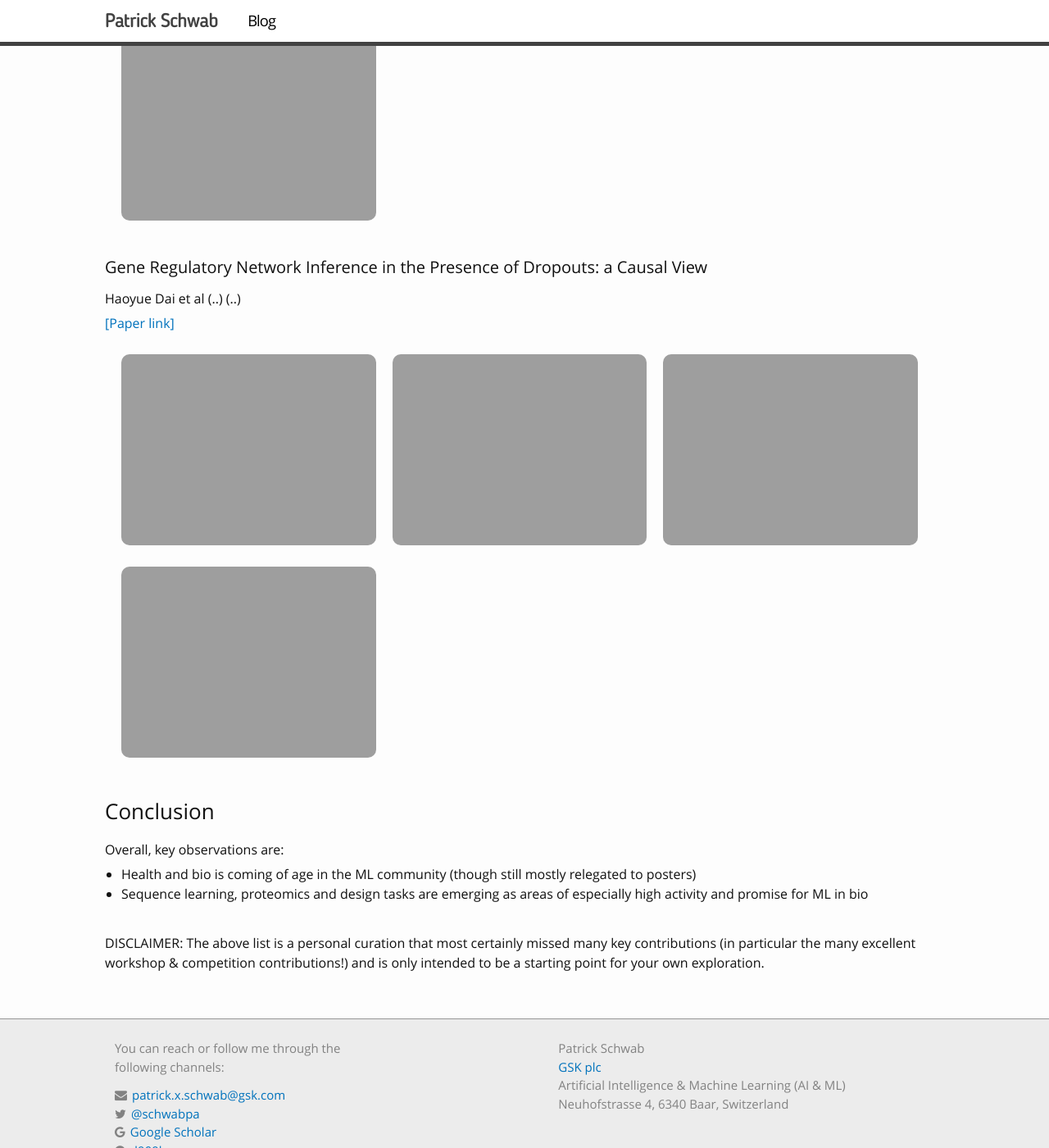
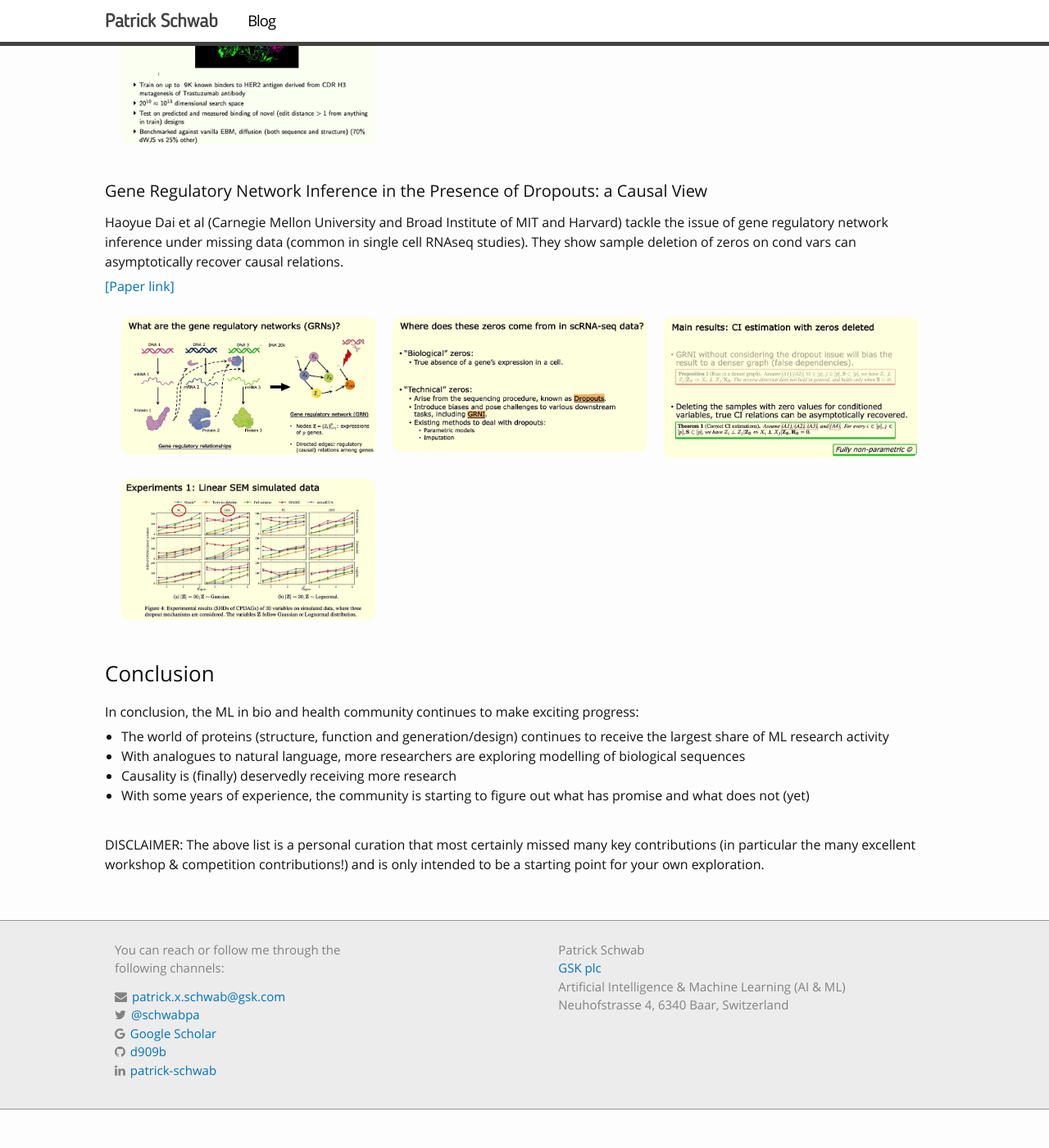
Before and after one commit to d909b/d909b.github.io, a Jekyll site: the page built from _posts/2024-05-11-iclr2024.md, in a window 1280 px wide and 1400 px high, scrolled down 7201 px. Shown: the whole window at 82% size. Built offline with Jekyll 4.4.1, drawn with Linux system fonts in a browser that asks for light colours; nearby versions of some CDN libraries; library files that are not in the unit come from our copies; after the commit the page ends 8554 px from its top, so only the background shows below that; some of the changed text lies outside the part shown.

Commit message:
initial iclr2024

```diff
--- a/_posts/2024-05-11-iclr2024.md
+++ b/_posts/2024-05-11-iclr2024.md
@@ -127,7 +127,7 @@ In his excellent keynote, Moritz Hardt (MPI for Intelligent Systems) tells us wh
 
 <h4>Navigating the Design Space of Equivariant Diffusion-Based Generative Models for De Novo 3D Molecule Generation</h4>
 
-Tuan Le et al (...) ...
+Tuan Le et al (Pfizer, Freie Universität Berlin) explore the design space of de novo 3D molecule generation methods and develop a new approach to equivariant diffusion that sets a new state-of-the-art.
 
 <a href="https://openreview.net/forum?id=kzGuiRXZrQ">[Paper link]</a>
 
@@ -137,7 +137,7 @@ Tuan Le et al (...) ...
 
 <h4>SaProt: Protein Language Modeling with Structure-aware Vocabulary</h4>
 
-Jin Su et al (...) ...
+Jin Su et al (Zhejiang University and Westlake University) present a new protein language model (pLM) using a structure-aware vocabulary called SaProt - cotrained on residue and structure tokens (encoded via Foldseek). Trained on 40m sequences, SaProt is state-of-the-art on ProteinGym & ClinVar.
 
 <a href="https://openreview.net/forum?id=6MRm3G4NiU">[Paper link]</a>
 
@@ -145,25 +145,24 @@ Jin Su et al (...) ...
 <galleryitem src="http://schwabpatrick.com/img/iclr2024/js1.png"></galleryitem>
 <galleryitem src="http://schwabpatrick.com/img/iclr2024/js2.png"></galleryitem>
 <galleryitem src="http://schwabpatrick.com/img/iclr2024/js3.png"></galleryitem>
-<galleryitem src="http://schwabpatrick.com/img/iclr2024/js4.png"></galleryitem>
 </div>
 
 <h4>Protein Discovery with Discrete Walk-Jump Sampling</h4>
 
-Frey et al (Prescient Design/Genentech) (...)
+Frey et al (Prescient Design/Genentech) introduce discrete generative models using a learned energy function & a sampling and projection approach (walk-jump sampling). They generated functional antibodies in the lab with high hit rate.
 
 <a href="https://openreview.net/forum?id=zMPHKOmQNb">[Paper link]</a>
 
 <div class="gallery">
-<galleryitem src="http://schwabpatrick.com/img/iclr2024/nf1.png"></galleryitem>
-<galleryitem src="http://schwabpatrick.com/img/iclr2024/nf2.png"></galleryitem>
-<galleryitem src="http://schwabpatrick.com/img/iclr2024/nf3.png"></galleryitem>
-<galleryitem src="http://schwabpatrick.com/img/iclr2024/nf4.png"></galleryitem>
+<galleryitem src="http://schwabpatrick.com/img/iclr2024/nc1.png"></galleryitem>
+<galleryitem src="http://schwabpatrick.com/img/iclr2024/nc2.png"></galleryitem>
+<galleryitem src="http://schwabpatrick.com/img/iclr2024/nc3.png"></galleryitem>
+<galleryitem src="http://schwabpatrick.com/img/iclr2024/nc4.png"></galleryitem>
 </div>
 
 <h4>Gene Regulatory Network Inference in the Presence of Dropouts: a Causal View</h4>
 
-Haoyue Dai et al (..) (..)
+Haoyue Dai et al (Carnegie Mellon University and Broad Institute of MIT and Harvard) tackle the issue of gene regulatory network inference under missing data (common in single cell RNAseq studies). They show sample deletion of zeros on cond vars can asymptotically recover causal relations.
 
 <a href="https://openreview.net/forum?id=gFR4QwK53h">[Paper link]</a>
 
@@ -176,9 +175,11 @@ Haoyue Dai et al (..) (..)
 
 <h3>Conclusion</h3>
 
-Overall, key observations are:
-- Health and bio is coming of age in the ML community (though still mostly relegated to posters)
-- Sequence learning, proteomics and design tasks are emerging as areas of especially high activity and promise for ML in bio
+In conclusion, the ML in bio and health community continues to make exciting progress:
+- The world of proteins (structure, function and generation/design) continues to receive the largest share of ML research activity
+- With analogues to natural language, more researchers are exploring modelling of biological sequences
+- Causality is (finally) deservedly receiving more research
+- With some years of experience, the community is starting to figure out what has promise and what does not (yet)
 
 <br/>
 
```
Also changed, not shown: img/iclr2024/hd1.png (added), img/iclr2024/hd2.png (added), img/iclr2024/hd3.png (added), img/iclr2024/hd4.png (added), img/iclr2024/js1.png (added), img/iclr2024/js2.png (added), img/iclr2024/js3.png (added), img/iclr2024/nc1.png (added), img/iclr2024/nc2.png (added), img/iclr2024/nc3.png (added), img/iclr2024/nc4.png (added).
